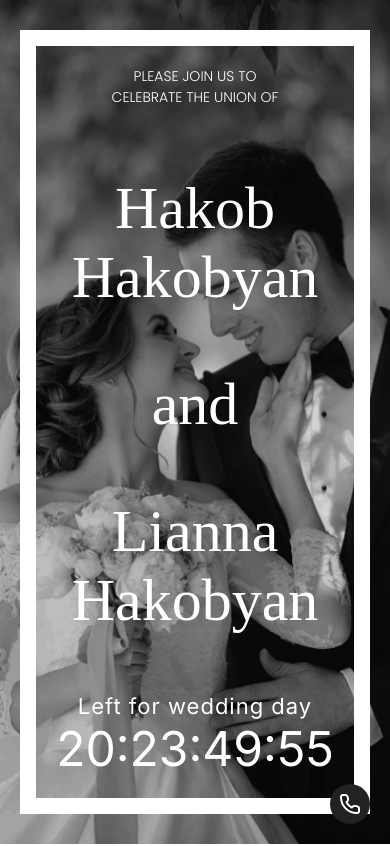
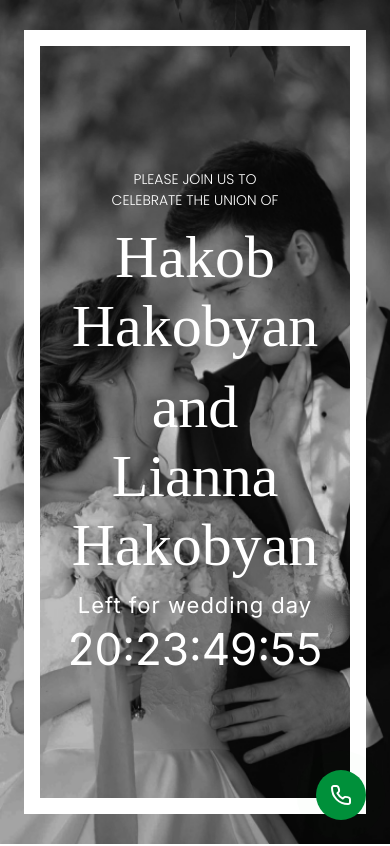
Before and after one commit to VaheHovakimyan/hraviratoms-client, a React (Create React App) app: page / in a window 390 px wide. Shown: the top 846 px of the page. Built offline with nearby package versions, Linux system fonts and the light colour scheme; no server answers; a web font is replaced by a local one.

Commit message:
phone call component changes

```diff
--- a/src/components/call-to/CallTo.scss
+++ b/src/components/call-to/CallTo.scss
@@ -1,11 +1,12 @@
 .call_to{
-  width: 40px;
-  height: 40px;
-  background-color: #222222;
+  width: 50px;
+  height: 50px;
+  background-color: #00903a;
   border-radius: 50%;
   position: fixed;
-  bottom: 20px;
-  right: 20px;
+  bottom: 24px;
+  right: 24px;
+  animation: pulse-animation 2s infinite;
   cursor: pointer;
   .call_to_link{
     display: flex;
@@ -14,3 +15,12 @@
     height: 100%;
   }
 }
+
+@keyframes pulse-animation {
+  0% {
+    box-shadow: 0 0 0 0px rgba(0, 169, 37, 0.5);
+  }
+  100% {
+    box-shadow: 0 0 0 20px rgba(0, 169, 37, 0);
+  }
+}
--- a/src/components/welcome/Welcome.scss
+++ b/src/components/welcome/Welcome.scss
@@ -11,20 +11,26 @@
   .welcome_main_border_div {
     display: flex;
     flex-direction: column;
-    justify-content: space-between;
+    justify-content: center;
     align-items: center;
+    margin: 30px 24px;
+    padding: 12px;
     border: 16px white solid;
-    margin: 30px 25px;
-    padding: 20px;
     width: 100%;
     height: calc(100% - 60px);
+    .welcome_content{
+      display: flex;
+      flex-direction: column;
+      justify-content: space-between;
+      width: 100%;
+      max-width: 320px;
       .please_text {
         font-family: "Poppins", serif;
         font-size: 14px;
         font-weight: 300;
         text-align: center;
         color: #FFFFFF;
-      margin-bottom: 8px;
+        margin-bottom: 12px;
       }
       .and_text {
         font-family: "League script", serif;
@@ -39,6 +45,7 @@
         font-weight: 400;
         text-align: center;
         color: #FFFFFF;
+        margin-bottom: 12px;
       }
       .timer_block{
         .timer_block_title{
@@ -48,14 +55,16 @@
           text-align: center;
           color: #FFFFFF;
           letter-spacing: 1px;
+          margin-bottom: 4px;
         }
         .timer_block_coutndown{
           font-family: "Inter", serif;
           color: #FFFFFF;
           font-weight: 400;
-        font-size: 48px;
+          font-size: 44px;
           text-align: center;
         }
       }
     }
   }
+}
--- a/src/components/welcome/Welcome.tsx
+++ b/src/components/welcome/Welcome.tsx
@@ -6,6 +6,7 @@ const Welcome: FC = () => {
   return (
     <div className="welcome_main">
       <div className="welcome_main_border_div">
+        <div className="welcome_content">
           <p className="please_text">
             PLEASE JOIN US TO
             <br />
@@ -28,6 +29,7 @@ const Welcome: FC = () => {
           </div>
         </div>
       </div>
+    </div>
   )
 }
 
```
Also changed, not shown: src/components/timeline/TimeLine.tsx (added, +10 -0 lines), src/components/timeline/TimeLine.scss (added). Lines whose indentation alone changed are shown as unchanged.
